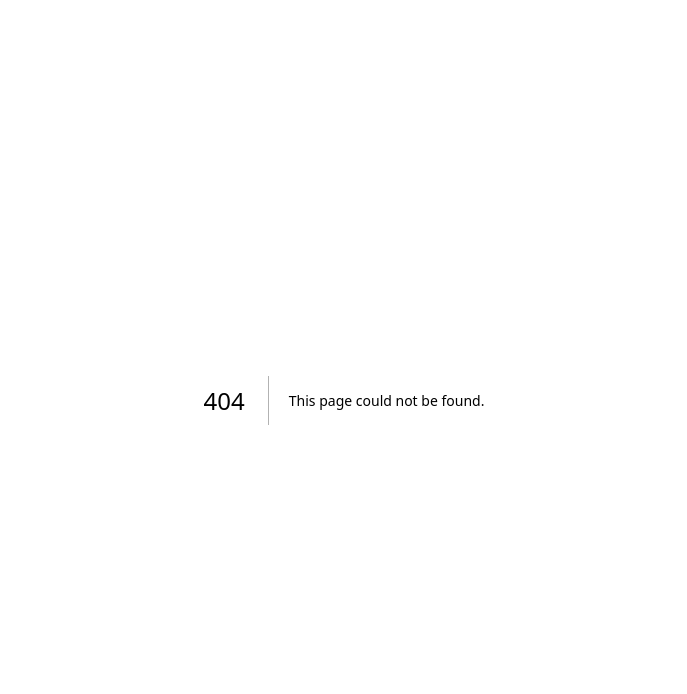
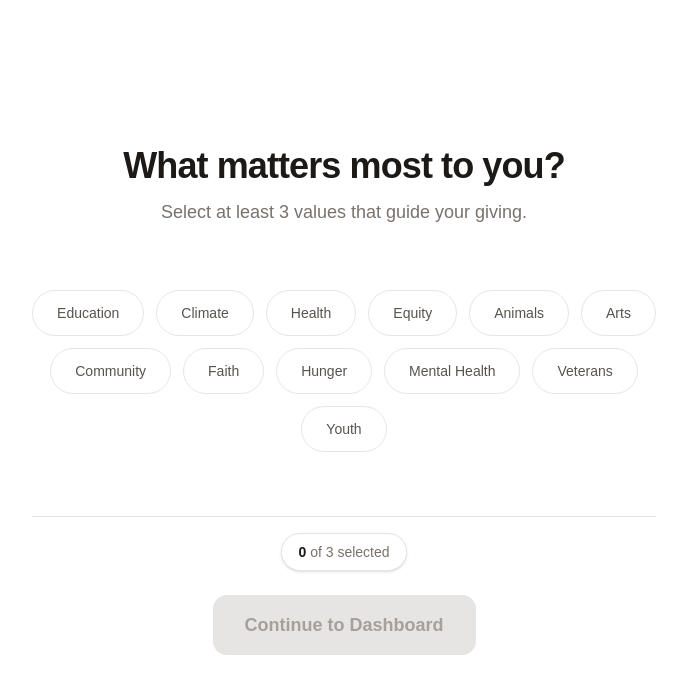
Before and after one commit to jacillie-max/signalpluse, a Next.js app: page /onboarding in a window 1280 px wide. Before the commit this address had no page. Shown: the top 694 px of the page, without its empty margins (296-983 px from the left). Built offline with nearby package versions, Linux system fonts and the light colour scheme; a web font is replaced by a local one.

Commit message:
Add onboarding route with ValuesOnboarding

```diff
--- /dev/null
+++ b/app/onboarding/page.tsx
@@ -0,0 +1,5 @@
+import { ValuesOnboarding } from '@/components/ValuesOnboarding'
+
+export default function OnboardingPage() {
+  return <ValuesOnboarding onComplete={() => {}} />
+}
```
